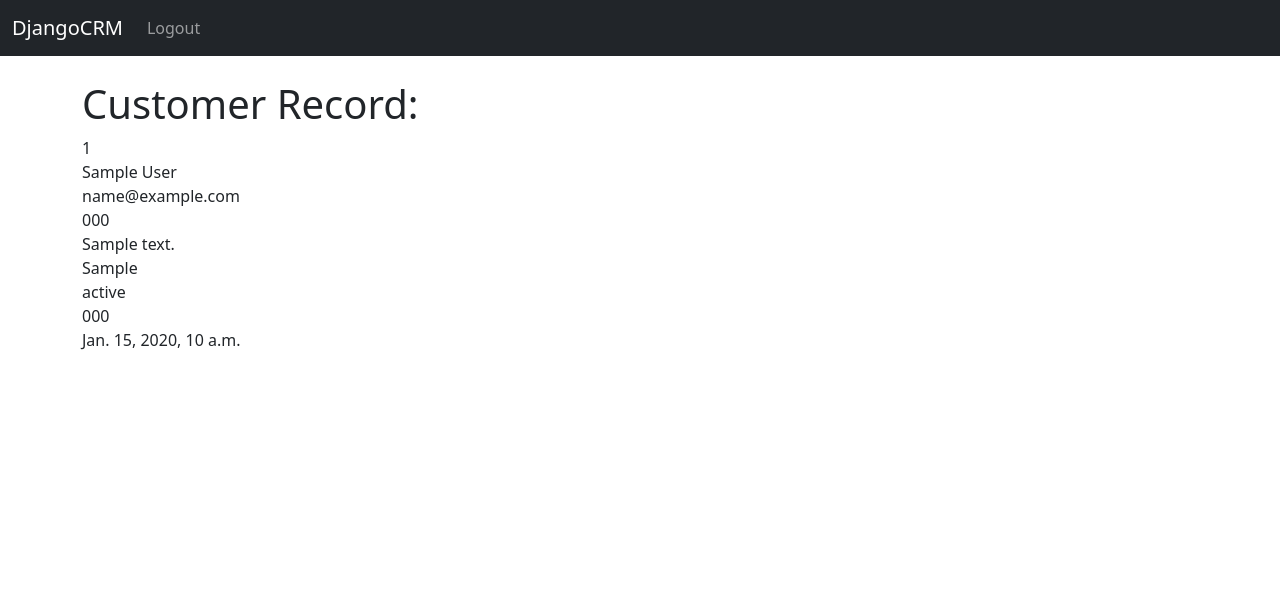
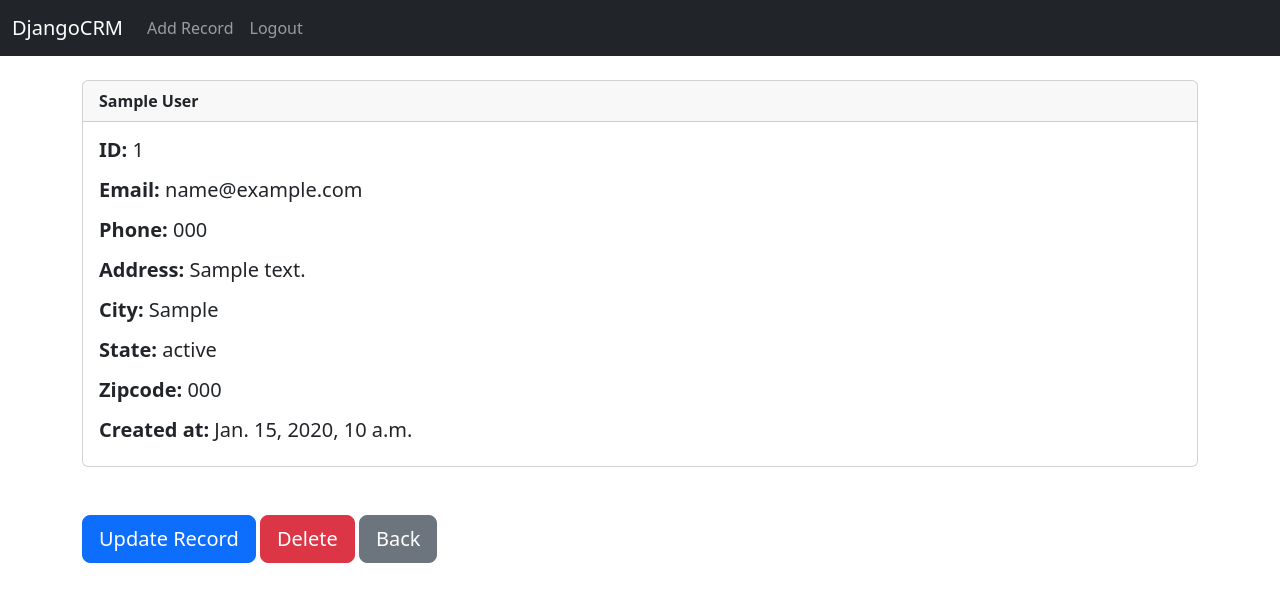
Before and after one commit to Kosciej2014/djangoCRM, a Django app: page /record/1 in a window 1280 px wide. Shown: the top 602 px of the page. Run offline with Django 4.2, Linux system fonts and the light colour scheme; a user stored in the database is signed in; tables that the repository leaves empty hold one stand-in row (values such as "Sample post").

Commit message:
Version [0.3.2]

```diff
--- a/CRM/urls.py
+++ b/CRM/urls.py
@@ -6,5 +6,8 @@ urlpatterns = [
     #path('login/', views.login_user, name='login'),
     path('logout/', views.logout_user, name='logout'),
     path('register/', views.register_user, name='register'),
+    path('add_record/', views.add_record, name='add_record'),
     path('record/<int:pk>', views.customer_record, name='record'),
+    path('delete_record/<int:pk>', views.delete_record, name='delete_record'),
+    path('update_record/<int:pk>', views.update_record, name='update_record'),
 ]
--- a/CRM/views.py
+++ b/CRM/views.py
@@ -1,7 +1,7 @@
 from django.shortcuts import render, redirect
 from django.contrib.auth import authenticate, login, logout
 from django.contrib import messages
-from .forms import SignUpForm
+from .forms import SignUpForm, AddRecordForm
 from .models import Record
 
 def home(request):
@@ -54,3 +54,40 @@ def customer_record(request, pk):
     else:
         messages.success(request, "You must logged in to view that page")
         return redirect('home')
+
+
+def delete_record(request, pk):
+    if request.user.is_authenticated:
+        delete_it = Record.objects.get(id=pk)
+        delete_it.delete()
+        messages.success(request, "Record deleted successfull!")
+        return redirect('home')
+    else:
+        messages.success(request, "ou must logged in to view that!")
+        return redirect('home')
+
+def add_record(request):
+    form = AddRecordForm(request.POST or None)
+    if request.user.is_authenticated:
+        if request.method == "POST":
+            if form.is_valid():
+                add_record = form.save()
+                messages.success(request, "Record Added...")
+                return redirect('home')
+        return render(request, 'add_record.html', {'form':form})
+    else:
+        messages.success(request, "You Must Be Logged In...")
+        return redirect('home')
+
+def update_record(request, pk):
+    if request.user.is_authenticated:
+        current_record = Record.objects.get(id=pk)
+        form = AddRecordForm(request.POST or None, instance=current_record)
+        if form.is_valid():
+            form.save()
+            messages.success(request, "Record has benn update!")
+            return redirect('home')
+        return render(request, 'update_record.html', {'form': form})
+    else:
+        messages.success(request, "You Must Be Logged In...")
+        return redirect('home')
--- a/templates/navbar.html
+++ b/templates/navbar.html
@@ -9,6 +9,9 @@
 
           {%  if user.is_authenticated %}
             <li class="nav-item">
+                <a class="nav-link" href="{% url 'add_record' %}">Add Record</a>
+            </li>
+              <li class="nav-item">
                 <a class="nav-link" href="{% url 'logout' %}">Logout</a>
             </li>
           {% else %}
--- a/templates/record.html
+++ b/templates/record.html
@@ -1,17 +1,37 @@
 {% extends 'base.html' %}
 {% block content %}
 
-<h1>Customer Record:</h1>
+<div class="card">
+  <div class="card-header"><strong>
+    {{ customer_record.first_name }} {{ customer_record.last_name }}</strong>
+  </div>
+  <div class="card-body">
+    <h5 class="card-title">
+        <p class="card-text">
+            <strong>ID:  </strong>{{ customer_record.id }}</p>
+        <p class="card-text">
+            <strong>Email:  </strong>{{ customer_record.email }}</p>
+        <p class="card-text">
+            <strong>Phone:  </strong>{{ customer_record.phone }}</p>
+        <p class="card-text">
+            <strong>Address:  </strong>{{ customer_record.address }}</p>
+        <p class="card-text">
+            <strong>City:  </strong>{{ customer_record.city }}</p>
+        <p class="card-text">
+            <strong>State:  </strong>{{ customer_record.state }}</p>
+        <p class="card-text">
+            <strong>Zipcode:  </strong>{{ customer_record.zipcode }}</p>
+        <p class="card-text">
+            <strong>Created at:  </strong>{{ customer_record.created_at }}</p>
 
-            {{ customer_record.id }}<br/>
-			{{ customer_record.first_name }} {{ customer_record.last_name }}<br/>
-			{{ customer_record.email }}<br/>
-			{{ customer_record.phone }}<br/>
-			{{ customer_record.address }}<br/>
-			{{ customer_record.city }}<br/>
-			{{ customer_record.state }}<br/>
-			{{ customer_record.zipcode }}<br/>
-			{{ customer_record.created_at }}<br/>
+  </div>
+</div>
 
+    <br/><br/>
+    <a href="{% url 'update_record' customer_record.id %} " class="btn btn-primary btn-lg"> Update Record </a>
+
+    <a href="{% url 'delete_record' customer_record.id  %} " class="btn btn-danger btn-lg"> Delete </a>
+
+    <a href="{% url 'home' %} " class="btn btn-secondary btn-lg"> Back </a>
 
 {% endblock %}
```
Also changed, not shown: CRM/forms.py (+18 -0 lines), templates/add_record.html (added, +25 -0 lines), templates/update_record.html (added, +21 -0 lines), 1 other file.
